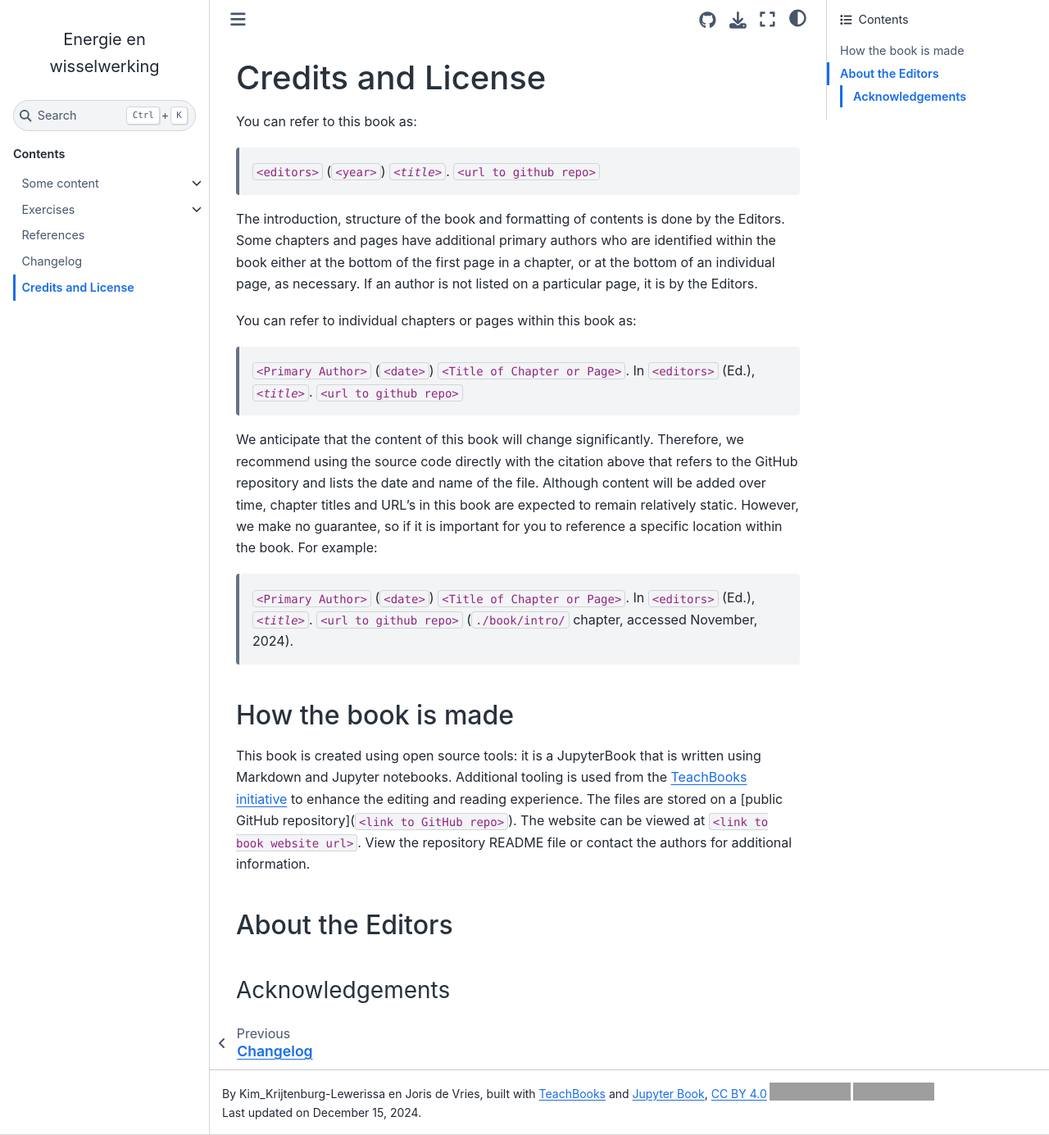
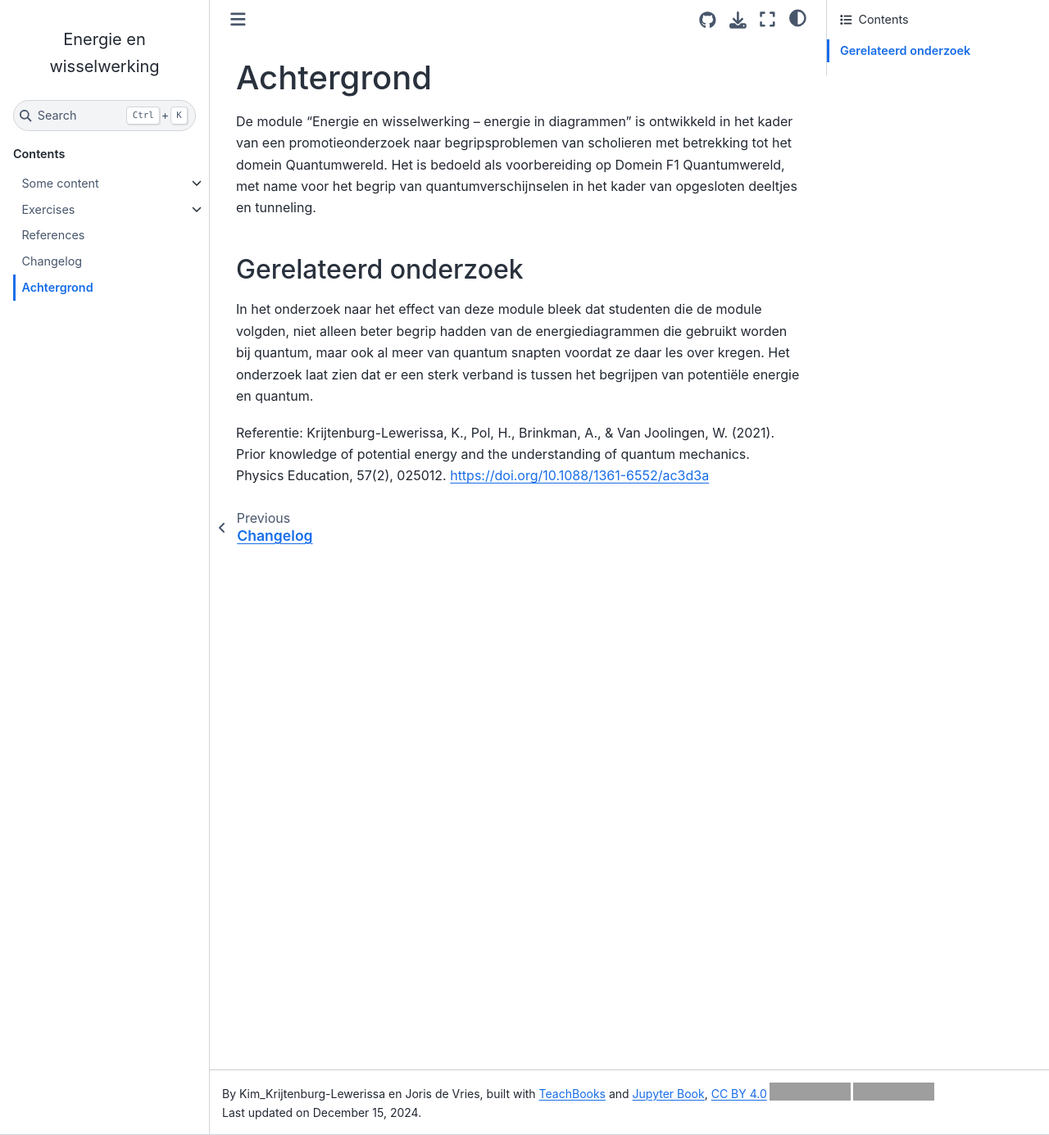
Before and after one commit to kimkrijt/epot, a Jupyter Book: the page built from book/credits.md, in a window 1280 px wide and 1385 px high. Shown: the whole window at 82% size. Built offline with Jupyter Book 1.0.4 settings and Sphinx 7.4.7 and the Sphinx Book theme 1.1.4, drawn with Linux system fonts in a browser that asks for light colours; comment, search, counter and statistics services are not loaded; grey boxes are pictures that could not be loaded.

Commit message:
Update credits.md

```diff
--- a/book/credits.md
+++ b/book/credits.md
@@ -1,25 +1,11 @@
 (credits)=
-# Credits and License
+# Achtergrond
 
-You can refer to this book as:
-
-> `<editors>` (`<year>`) _`<title>`_. `<url to github repo>`
-
-The introduction, structure of the book and formatting of contents is done by the Editors. Some chapters and pages have additional primary authors who are identified within the book either at the bottom of the first page in a chapter, or at the bottom of an individual page, as necessary. If an author is not listed on a particular page, it is by the Editors.
-
-You can refer to individual chapters or pages within this book as:
-
-> `<Primary Author>` (`<date>`) `<Title of Chapter or Page>`. In `<editors>` (Ed.), _`<title>`_. `<url to github repo>`
-
-We anticipate that the content of this book will change significantly. Therefore, we recommend using the source code directly with the citation above that refers to the GitHub repository and lists the date and name of the file. Although content will be added over time, chapter titles and URL's in this book are expected to remain relatively static. However, we make no guarantee, so if it is important for you to reference a specific location within the book. For example:
-
-> `<Primary Author>` (`<date>`) `<Title of Chapter or Page>`. In `<editors>` (Ed.),  _`<title>`_. `<url to github repo>` (`./book/intro/` chapter, accessed November, 2024).
-
-## How the book is made
-
-This book is created using open source tools: it is a JupyterBook that is written using Markdown and Jupyter notebooks. Additional tooling is used from the [TeachBooks initiative](https://teachbooks.io/) to enhance the editing and reading experience. The files are stored on a [public GitHub repository](`<link to GitHub repo>`). The website can be viewed at `<link to book website url>`. View the repository README file or contact the authors for additional information.
+De module “Energie en wisselwerking – energie in diagrammen” is ontwikkeld in het kader van een promotieonderzoek naar begripsproblemen van scholieren met betrekking tot het domein Quantumwereld. Het is bedoeld als voorbereiding op Domein F1 Quantumwereld, met name voor het begrip van quantumverschijnselen in het kader van opgesloten deeltjes en tunneling.
 
 (editor)=
-## About the Editors
+## Gerelateerd onderzoek
+In het onderzoek naar het effect van deze module bleek dat studenten die de module volgden, niet alleen beter begrip hadden van de energiediagrammen die gebruikt worden bij quantum, maar ook al meer van quantum snapten voordat ze daar les over kregen. Het onderzoek laat zien dat er een sterk verband is tussen het begrijpen van potentiële energie en quantum.
 
-### Acknowledgements
+Referentie:
+Krijtenburg-Lewerissa, K., Pol, H., Brinkman, A., & Van Joolingen, W. (2021). Prior knowledge of potential energy and the understanding of quantum mechanics. Physics Education, 57(2), 025012. https://doi.org/10.1088/1361-6552/ac3d3a
```
